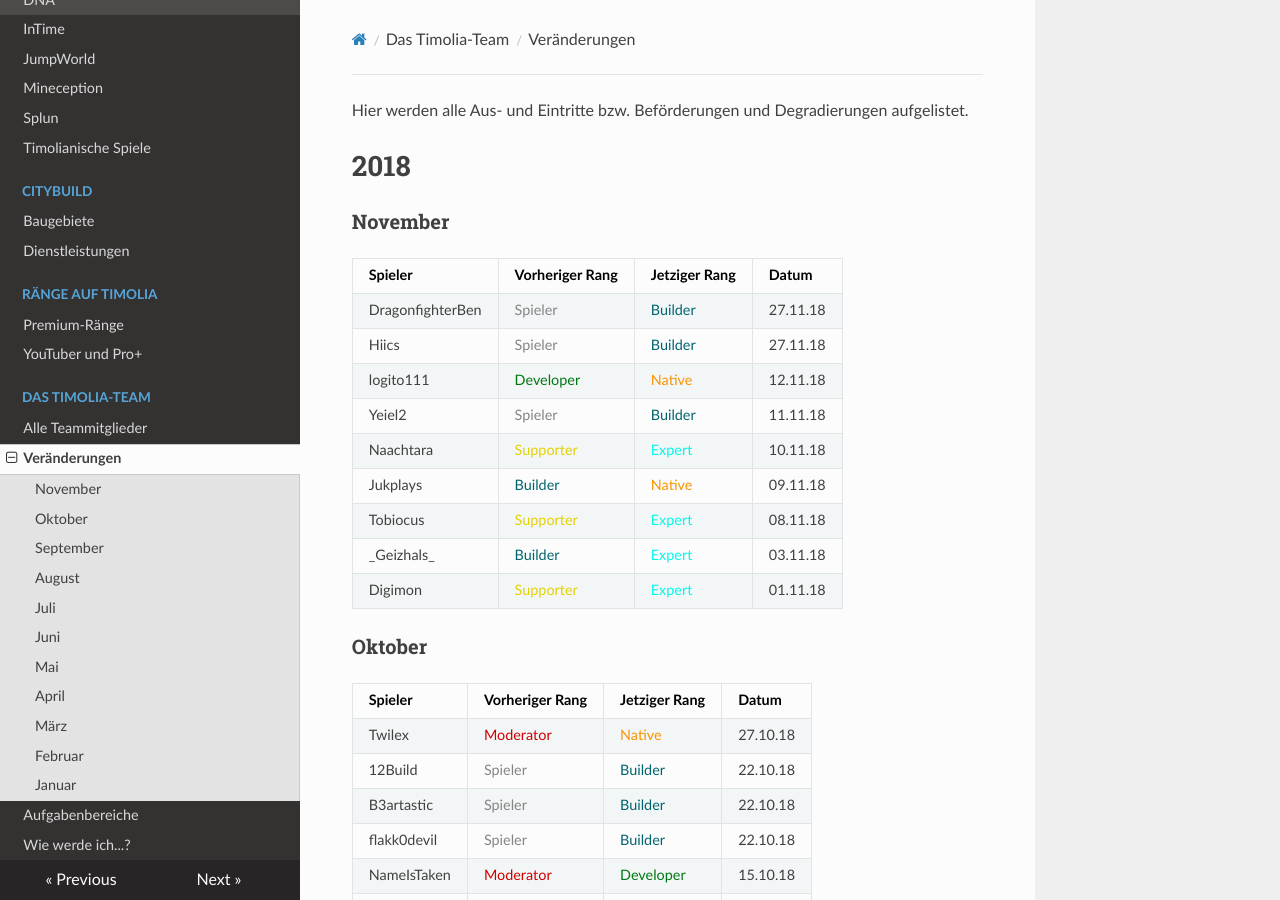
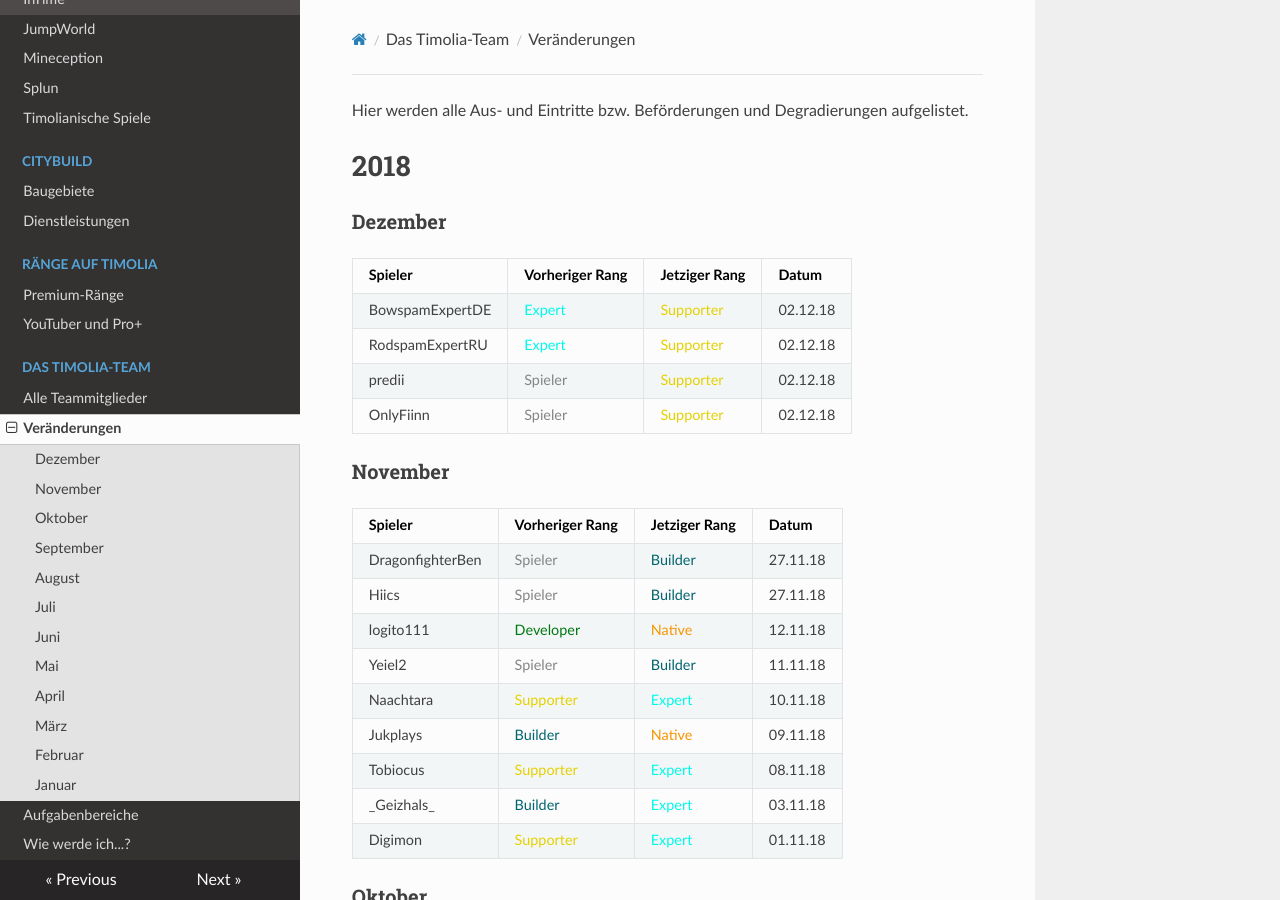
Before and after one commit to TimoliaDE/HowTo, an MkDocs documentation site: the page built from docs/team/changes.md, in a window 1280 px wide and 900 px high. Built offline with MkDocs 1.6.1, drawn with Linux system fonts in a browser that asks for light colours; nearby versions of some CDN libraries; old or Windows-style settings are respelled for this version of MkDocs.

Commit message:
Update changes.md

```diff
--- a/docs/team/changes.md
+++ b/docs/team/changes.md
@@ -1,6 +1,14 @@
 Hier werden alle Aus- und Eintritte bzw. Beförderungen und Degradierungen aufgelistet.
 
 # 2018
+
+###  <strong>Dezember</strong>
+| Spieler | Vorheriger Rang | Jetziger Rang | Datum |
+| ------ | ------ | ------ | ------ |
+|BowspamExpertDE | <span style="color:#00F9EC">Expert</span> | <span style="color:#E4D100">Supporter</span> | 02.12.18 |
+|RodspamExpertRU | <span style="color:#00F9EC">Expert</span> | <span style="color:#E4D100">Supporter</span> | 02.12.18 |
+|predii | <span style="color:#848484">Spieler</span> | <span style="color:#E4D100">Supporter</span> | 02.12.18 |
+|OnlyFiinn | <span style="color:#848484">Spieler</span> | <span style="color:#E4D100">Supporter</span> | 02.12.18 |
 
 ###  <strong>November</strong>
 | Spieler | Vorheriger Rang | Jetziger Rang | Datum |
```
